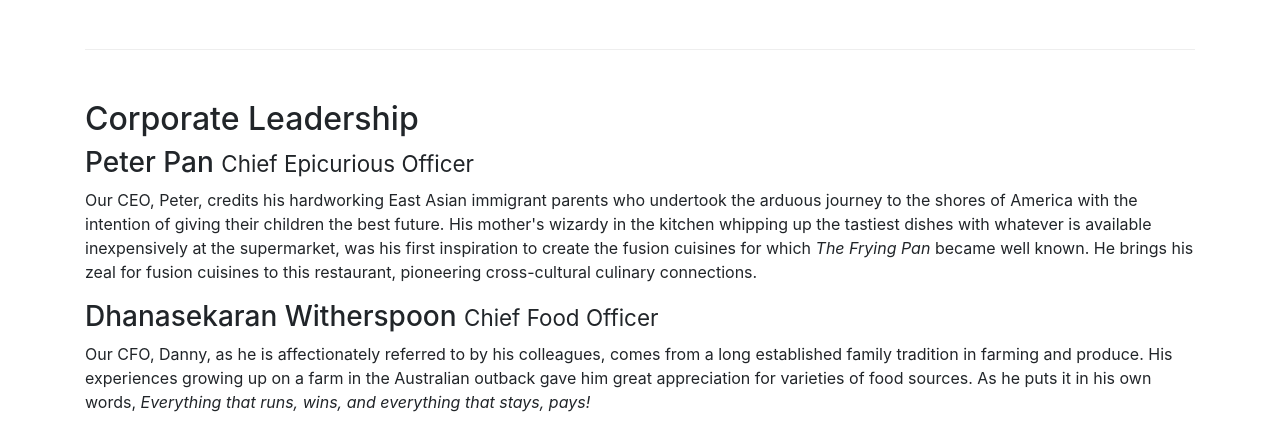
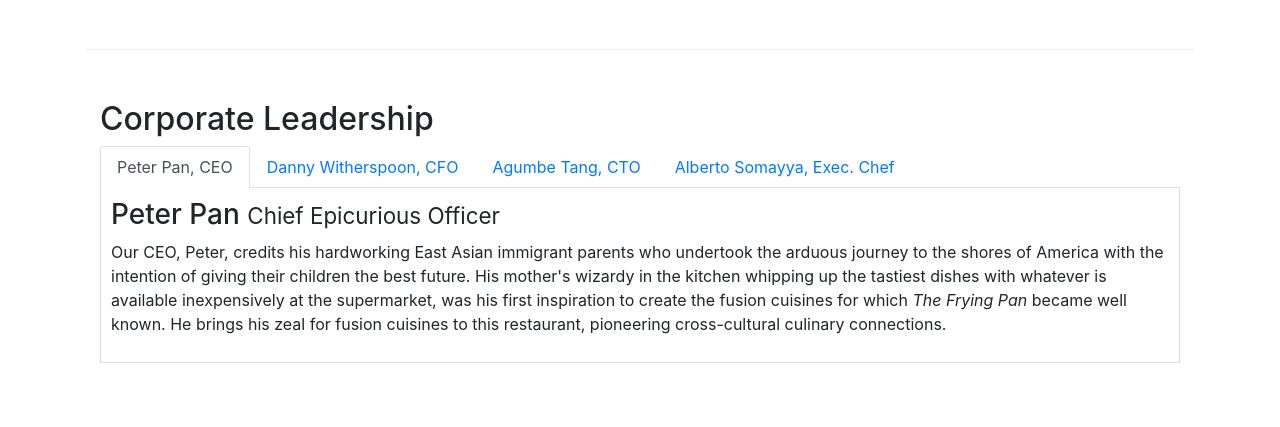
Before and after one commit to hacknugithub/bootstrapfirst, a website: page aboutus.html in a window 1280 px wide. Shown: the part 861-1288 px from the top of the page. Drawn offline with nearby package versions, Linux system fonts and the light colour scheme.

Commit message:
tab navigation

```diff
--- a/aboutus.html
+++ b/aboutus.html
@@ -95,16 +95,42 @@
 
 
         <div class="row row-content">
-            <div>
+            <div class="col">
                 <h2>Corporate Leadership</h2>
+
+                <ul class="nav nav-tabs">
+                  <li class="nav-item">
+                      <a href="#peter" class="nav-link active" role="tab" data-toggle="tab">Peter Pan, CEO</a>
+                  </li>
+                  <li class="nav-item">
+                      <a href="#danny" class="nav-link" role="tab" data-toggle="tab">Danny Witherspoon, CFO</a>
+                  </li>
+                  <li class="nav-item">
+                      <a href="#agumbe" class="nav-link" role="tab" data-toggle="tab">Agumbe Tang, CTO</a>
+                  </li>
+                  <li class="nav-item">
+                      <a href="#alberto" class="nav-link" role="tab" data-toggle="tab">Alberto Somayya, Exec. Chef</a>
+                  </li>
+                </ul>
+
+                <div class="tab-content">
+                  <div class="tab-pane fade show active" id="peter" role="tabpanel">
                     <h3>Peter Pan <small>Chief Epicurious Officer</small></h3>
                     <p class="hidden-xs-down">Our CEO, Peter, credits his hardworking East Asian immigrant parents who undertook the arduous journey to the shores of America with the intention of giving their children the best future. His mother's wizardy in the kitchen whipping up the tastiest dishes with whatever is available inexpensively at the supermarket, was his first inspiration to create the fusion cuisines for which <em>The Frying Pan</em> became well known. He brings his zeal for fusion cuisines to this restaurant, pioneering cross-cultural culinary connections.</p>
+                  </div>
+                  <div class="tab-pane fade" role="tabpanel" id="danny">
                     <h3>Dhanasekaran Witherspoon <small>Chief Food Officer</small></h3>
                     <p class="hidden-xs-down">Our CFO, Danny, as he is affectionately referred to by his colleagues, comes from a long established family tradition in farming and produce. His experiences growing up on a farm in the Australian outback gave him great appreciation for varieties of food sources. As he puts it in his own words, <em>Everything that runs, wins, and everything that stays, pays!</em></p>
+                  </div>
+                  <div class="tab-pane fade" role="tabpanel" id="agumbe">
                     <h3>Agumbe Tang <small>Chief Taste Officer</small></h3>
                     <p class="hidden-xs-down">Blessed with the most discerning gustatory sense, Agumbe, our CTO, personally ensures that every dish that we serve meets his exacting tastes. Our chefs dread the tongue lashing that ensues if their dish does not meet his exacting standards. He lives by his motto, <em>You click only if you survive my lick.</em></p>
+                  </div>
+                  <div class="tab-pane fade" role="tabpanel" id="alberto">
                     <h3>Alberto Somayya <small>Executive Chef</small></h3>
                     <p class="hidden-xs-down">Award winning three-star Michelin chef with wide International experience having worked closely with whos-who in the culinary world, he specializes in creating mouthwatering Indo-Italian fusion experiences. He says, <em>Put together the cuisines from the two craziest cultures, and you get a winning hit! Amma Mia!</em></p>
+                  </div>
+                </div>
             </div>
        </div>
        <div class="row row-content">
--- a/css/styles.css
+++ b/css/styles.css
@@ -36,3 +36,12 @@ body {
 .navbar-inverse {
   background-color: #512DA8;
 }
+
+.tab-content {
+  border-left: 1px solid #ddd;
+  border-right: 1px solid #ddd;
+  border-bottom: 1px solid #ddd;
+  padding:10px;
+
+
+}
```
Lines whose indentation alone changed are shown as unchanged.
